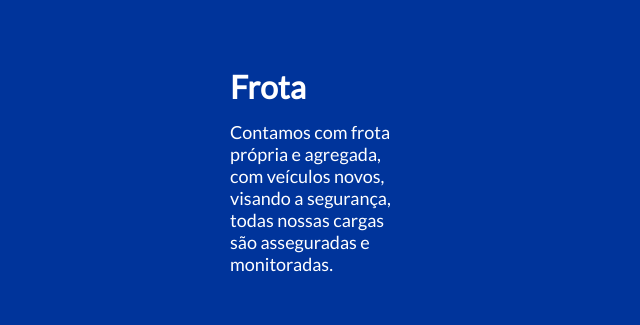
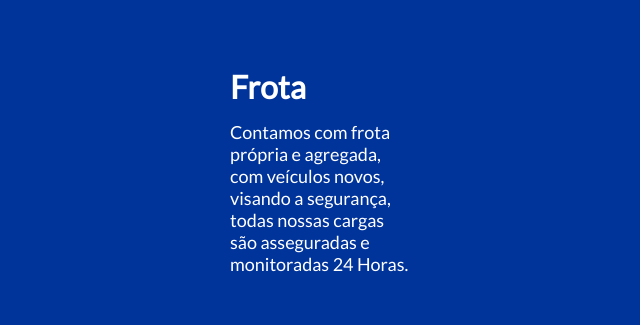
Before and after one commit to JoaoVitor-Web-Developer/project-bonaco-transportes, a plain HTML site: page index.html in a window 1280 px wide. Shown: the part 2750-3075 px from the top of the page, 520-1160 px from the left. Drawn offline with nearby package versions, Linux system fonts and the light colour scheme.

Commit message:
Update index.html

```diff
--- a/index.html
+++ b/index.html
@@ -161,7 +161,7 @@
                 <p>
                   Contamos com frota própria e agregada, com veículos novos,
                   visando a segurança, todas nossas cargas são asseguradas e
-                  monitoradas.
+                  monitoradas 24 Horas.
                 </p>
               </div>
             </div>
```
